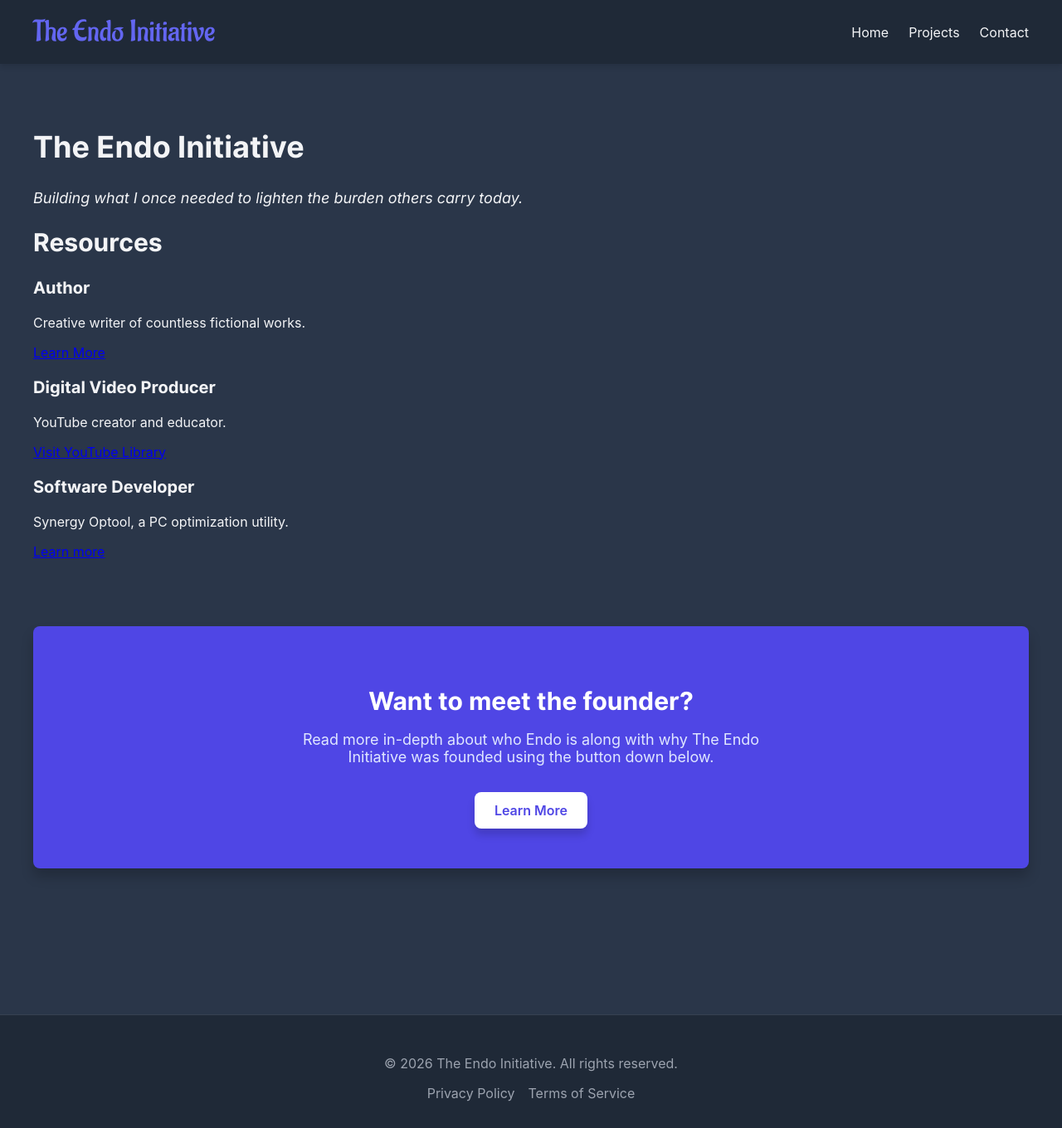
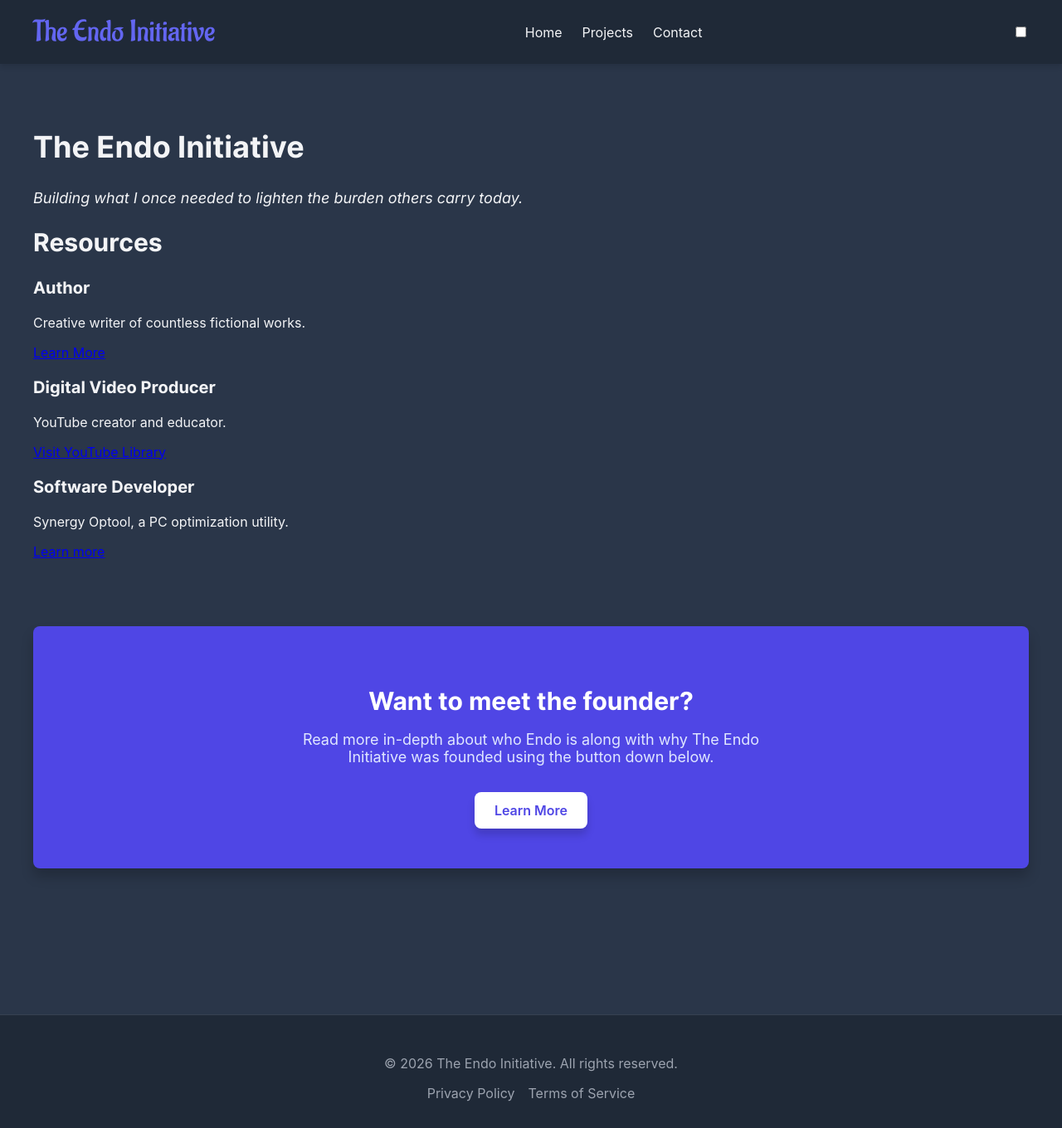
Before and after one commit to Endo-Kazuki/EndoInitiative, a Jekyll site: the page built from index.html, in a window 1280 px wide and 1360 px high. Shown: the whole window at 83% size. Built offline with Jekyll 4.4.1, drawn with Linux system fonts in a browser that asks for light colours; some web fonts are replaced.

Commit message:
Update header.html

```diff
--- a/_includes/header.html
+++ b/_includes/header.html
@@ -9,5 +9,11 @@
       <a href="/projects">Projects</a>
       <a href="/Contact">Contact</a>
     </div>
+
+    <!-- Theme toggle -->
+    <label class="theme-toggle">
+      <input type="checkbox" id="themeToggle">
+      <span class="slider"></span>
+    </label>
   </nav>
 </header>
```
Lines whose indentation alone changed are shown as unchanged.
